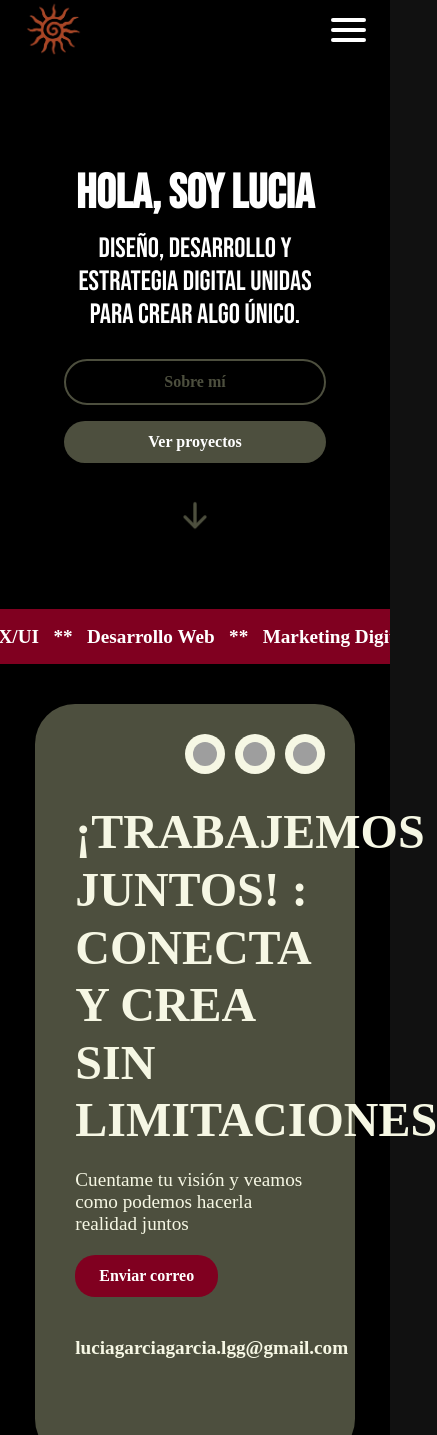
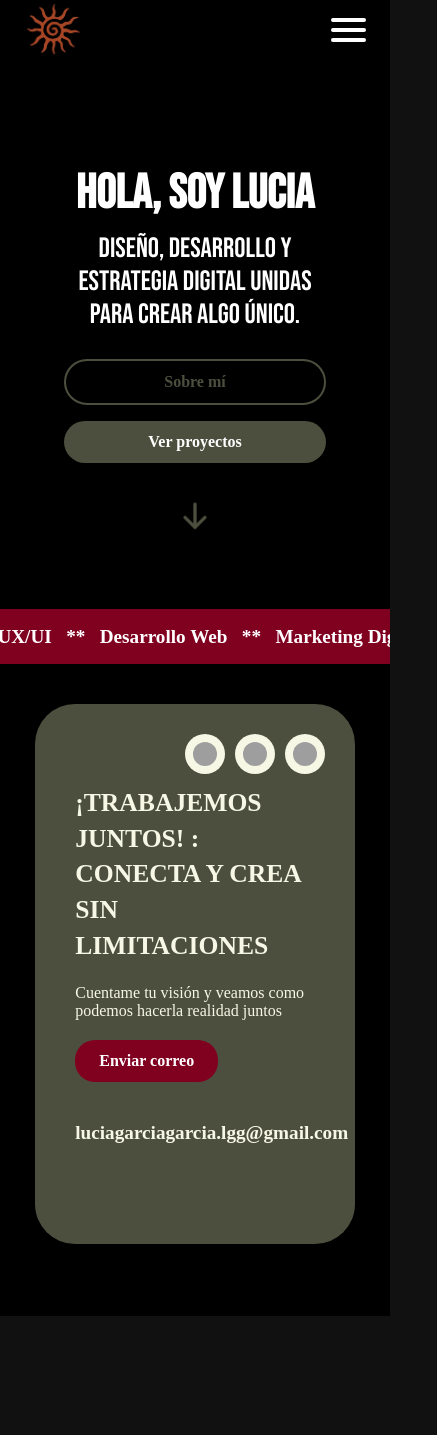
Before and after one commit to luulaa13/portfolio, a React (Vite) app: page /portfolio in a window 390 px wide. Shown: the top 1435 px of the page, 437 px wide, since content can reach past the window. After the commit the page ends 1316 px from the top, so only its background shows below. Built offline with nearby package versions, Linux system fonts and the light colour scheme; no server answers; grey boxes are pictures that could not be loaded; a web font is replaced by a local one.

Commit message:
Update Portfolio.css

```diff
--- a/src/style/Portfolio.css
+++ b/src/style/Portfolio.css
@@ -213,12 +213,12 @@
 
 /* Mobile first adjustments */
 @media (max-width: 600px) {
-  .contact-section h2 {
+  .contacto-section h2 {
     font-size: 1.6rem;
     line-height: 1.4;
   }
 
-  .contact-section p {
+  .contacto-section p {
     font-size: 1rem;
   }
 }
```
